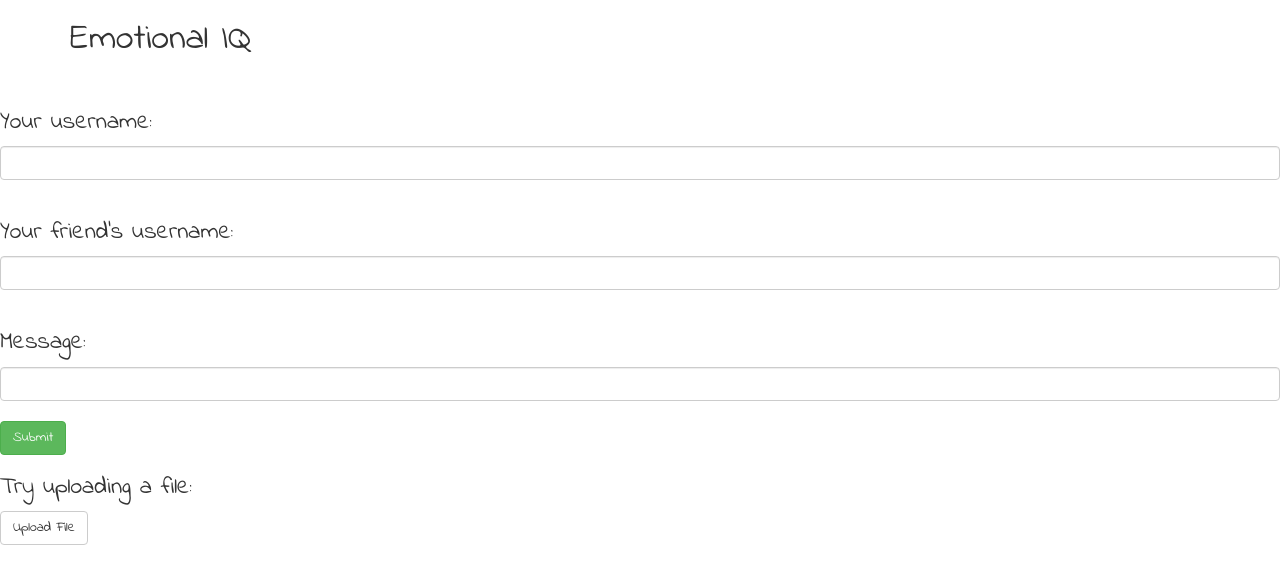
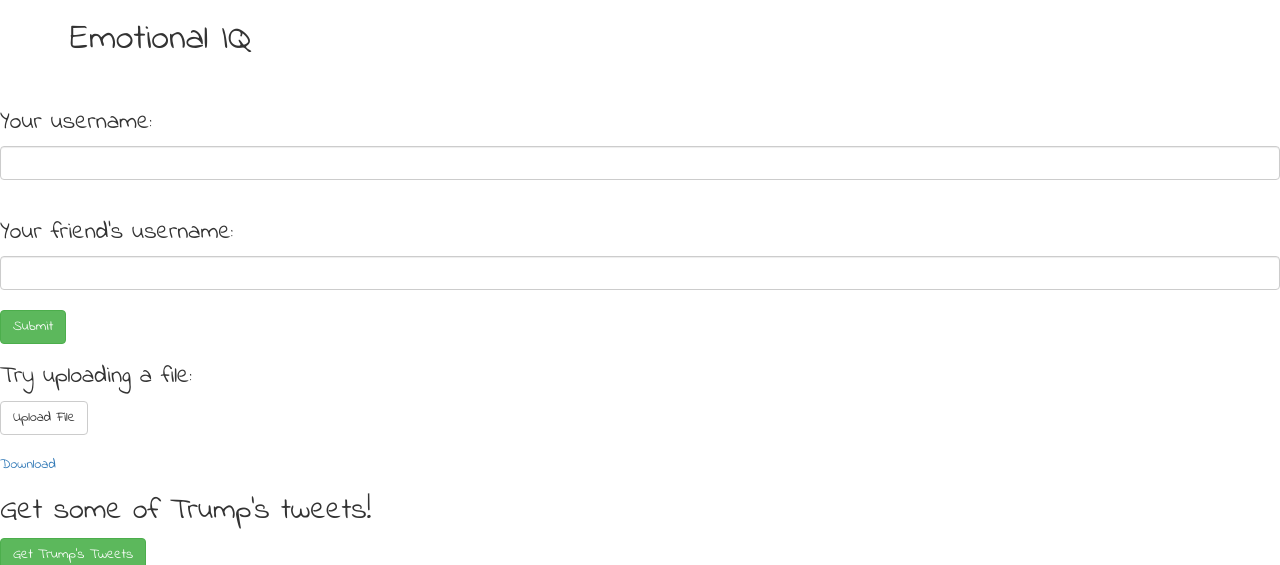
Before and after one commit to lia4/dubhacks_2017, a Flask app: page / in a window 1280 px wide. Shown: the top 565 px of the page. Run offline with Flask 2, Linux system fonts and the light colour scheme; some libraries are stand-ins or nearby versions.

Commit message:
can do query

```diff
--- a/project/static/js/stuff.js
+++ b/project/static/js/stuff.js
@@ -127,13 +127,15 @@ function makeRequest (method, url) {
 }
 
 function processFile(e) {
+    var username = $('#username').val();
+    var recipient = $('#recipient').val();
     console.log(e);
     console.log("Processing file");
     var file = e.target.result;
     console.log(file);
     $("#fileName").text(name);
     var xhttp = new XMLHttpRequest();
-    xhttp.open("POST", "/api/text", true);
+    xhttp.open("POST", "/api/text/?username=" + username + "&recipient=" + recipient, true);
     xhttp.setRequestHeader("Content-type", "application/json");
     xhttp.send(JSON.stringify(file));
     // var response = JSON.parse(xhttp.responseText);
--- a/project/templates/index.html
+++ b/project/templates/index.html
@@ -19,11 +19,9 @@
       <div id="content">
         <form action="/api/text" method="get">
             <h3> Your username: </h3>
-            <input type="text" name="username" class="form-control"><br>
+            <input type="text" name="username" id="username" class="form-control"><br>
             <h3> Your friend's username: </h3>
-            <input type="text" name="recipient" class="form-control"><br>
-            <h3> Message: </h3>
-            <input type="text" name="message" class="form-control"><br>
+            <input type="text" name="recipient" id="recipient" class="form-control"><br>
             <button type="submit" class="btn btn-success" id="sub"> Submit </button>
           </form>
       </div>
```
Also changed, not shown: 1 other file.
